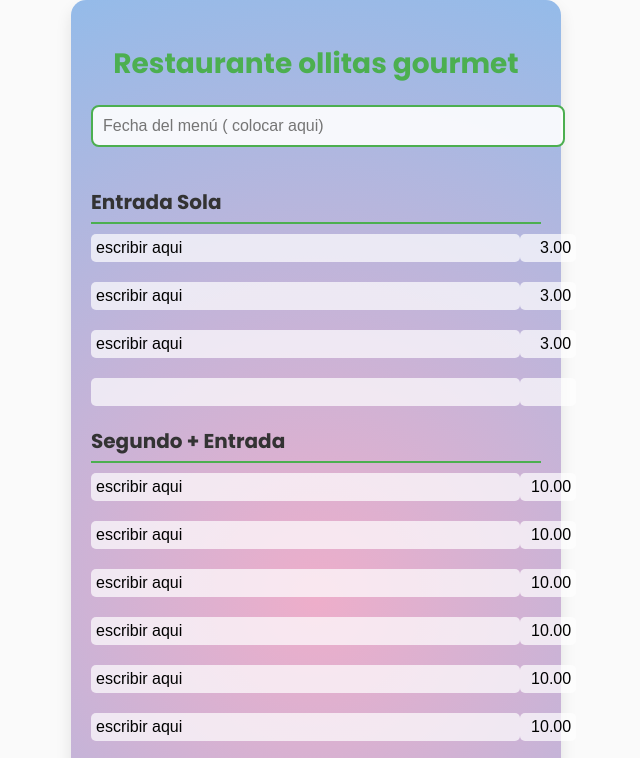
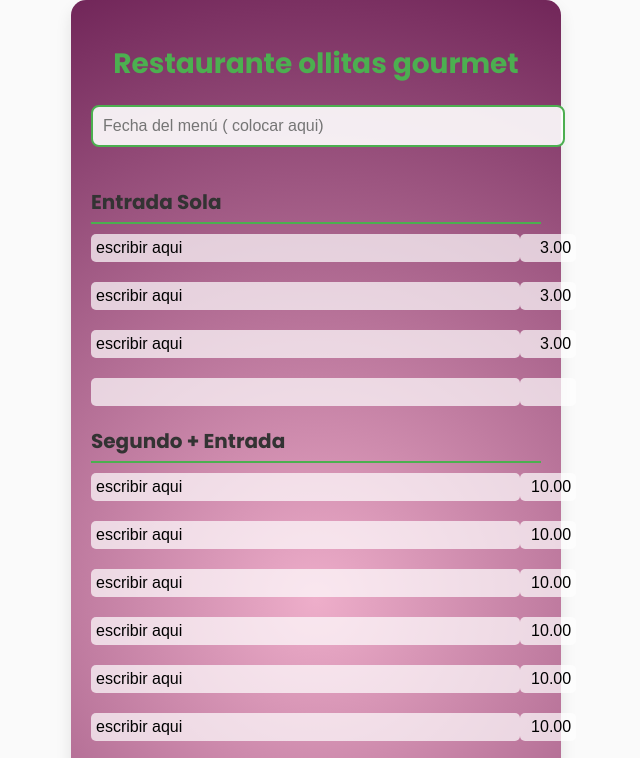
Before and after one commit to Miguelvasquez-7/ollitas.com2024, a plain HTML site: page index.html in a window 1280 px wide. Shown: the top 758 px of the page, without its empty margins (324-964 px from the left). Drawn offline with nearby package versions, Linux system fonts and the light colour scheme.

Commit message:
Add files via upload

```diff
--- a/index.html
+++ b/index.html
@@ -23,8 +23,8 @@
         }
 
         .menu-container {
-            background: rgb(238,174,202);
-            background: radial-gradient(circle, rgba(238,174,202,1) 0%, rgba(148,187,233,1) 100%);
+            background: rgb(174, 238, 184);
+            background: radial-gradient(circle, rgba(238,174,202,1) 0%, rgb(113, 38, 89) 100%);
             border-radius: 15px;
             padding: 20px;
             max-width: 450px;
```
